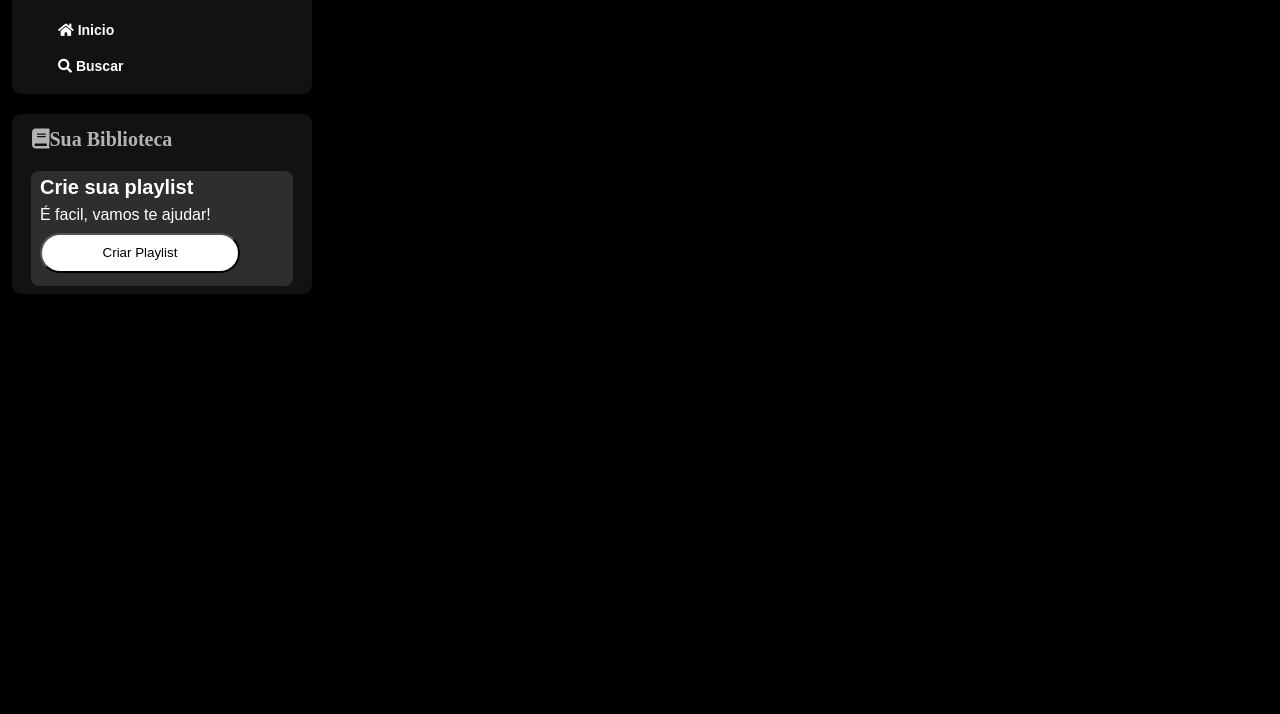
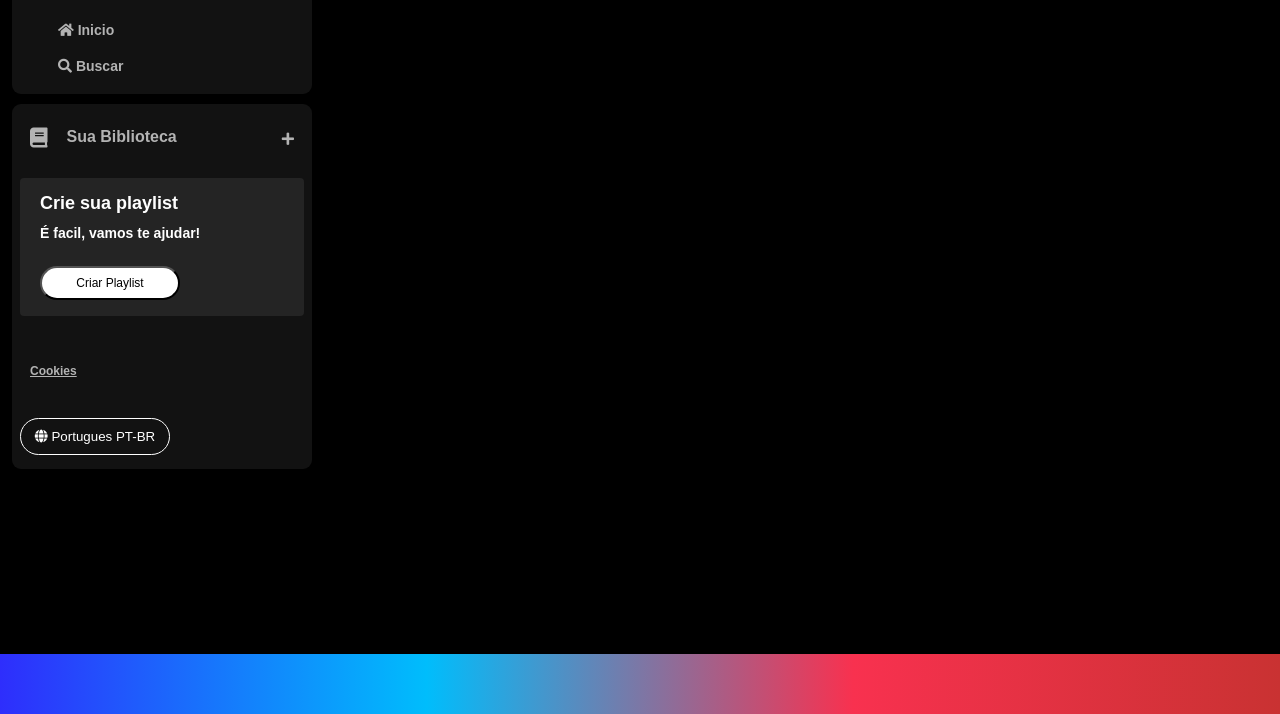
Before and after one commit to samp-7/Alura, a plain HTML site: page imersao-frontend/index.html in a window 1280 px wide. Shown: the part 86-800 px from the top of the page. Drawn offline with Linux system fonts and the light colour scheme.

Commit message:
aula 2 com footer incompletokkkkkk

```diff
--- a/imersao-frontend/css/style.css
+++ b/imersao-frontend/css/style.css
@@ -1,6 +1,5 @@
 
 * {
-    color: white;
     font-family: "DM Sants", sans-serif;
 }
 body {
@@ -51,54 +50,136 @@ body {
     font-family: "DM Sants", sans-serif;
 }
 
-.section__library {
+.library {
     background-color: #121212;
-    margin-top: 20px;
+    border-radius: 9px;
+    margin-top: 10px;
     display: flex;
+    justify-content: space-between;
     flex-direction: column;
-    gap: 10px;
-    border-radius: 9px;
-    width: 300px;
-    height: 180px;
+    padding: 4px 8px;
+    color: #b3b3b3;
+    font-weight: 600;
+    font-size: 14px
 }
 
-.library {
-    padding: 15px 0 12px 20px;
+.library__container {
+    display: flex;
+    justify-content: space-between;
+    /* padding: 15px 0 12px 20px;
     font-size: 17px;
     font-weight: 500;
+     */
+}
+
+.library__button {
+    display: flex;
+    margin-right: 10px;
+    color: #b3b3b3;
+    background: transparent;
+    border: none;
+    font-size: 1rem;
+    font-weight: 700;
+    font-family: "DM Sants", sans-serif;
+    text-align: center;
+    text-decoration: none;
+    text-transform: none;
+    padding: 20px 10px;
 
 }
 
-.library a span{
+.library__button .fa {
+    font-size: 20px;
+    margin-right: 10px;
+    font-weight: 300;
+    padding-right: 9px;
+}
+
+.library__container .fa-plus {
+    margin: 24px 10px;
+}
+
+
+
+.section__playlist {
+    display: flex;
+    align-items: flex-start;
+    justify-content: space-between;
+    font-family: "DM Sants", sans-serif;;
+    gap: 20px;
+    background-color: #242424;
     color: #b3b3b3;
-    font-size: 20px;
+    font-weight: 600;
+    font-size: 14px;
+    border-radius: 4px;
+    margin: 8px 0;
+    padding: 16px 20px;
+}
+
+.section__content {
+    display: flex;
+    flex-direction: column;
+}
+
+.section__content .text {
+    padding-bottom: 14px;
+    color: white;
+}
+
+.section__content .title {
+    font-size: 18px;
+    font-weight: 700;
+}
+
+.section__content .subtitle {
+    font-weight: 500;
+    font-size: 12px;
+}
+
+.section__content .button__playlist {
+    color: black;
+    background-color: white;
+    display: flex;
+    justify-content: center;
+    border-radius: 20px;
+    font-size: 12px;
+    font-weight: 700px;
+    font-family: "DM Sants", sans-serif;
+    padding: 8px;
+    text-decoration: none;
+    text-transform: none;
+    margin-top: 12px;
+    width: 140px;
+}
+
+.cookies {
+    padding-left: 10px;
+    margin: 40px 0;
+}
+
+.cookies a {
+    color:#b3b3b3;
+    font-family: "DM Sants", sans-serif;
+    font-weight: 600;
+    font-size: 12px;
+}
+
+.button__language {
+    background: transparent;
+    border-radius: 30px;
+    border: 1px white solid;
+    color: white;
+    padding: 10px;
+    width: 150px;
+    margin-bottom: 10px;
 
 }
 
-.playlist {
-    background-color: #2e2e2e;
-    border-radius: 8px;
-    font-family: "DM Sants", sans-serif;
-    margin: 0 19px 30px 19px;
-    padding: 6px 0 13px 9px;
+footer {
+    position: absolute;
+    right: 0;
+    bottom: 0;
+    height: 60px;
+    width: 100vw;
+    background: linear-gradient(to right, #2e2efc, #00bdfc, #f8314f, #c93232);
 }
-
-.playlist h3 {
-    font-size: 20px;
-    font-weight: bolder;
-}
-
-.playlist p {
-    margin-top: 10px;
-    padding-bottom: 10px;
-}
-
-.playlist button {
-    border-radius: 30px;
-    outline: none;
-    color: black;
-    background-color: white;
-    width: 200px;
-    height: 40px;
-
-}
--- a/imersao-frontend/index.html
+++ b/imersao-frontend/index.html
@@ -13,13 +13,11 @@
 <body>
     <div class="sidebar">
         <nav class="sidebar__nav">
-
             <div class="logo">
                 <a href="#">
                     <img src="assets/icons/logo-spotify.png" alt="logo do spotify">
                 </a>
             </div>
-
                 <div class="nav__icons">
                     <ul>
                         <li>
@@ -28,7 +26,6 @@
                                 <span>Inicio</span>
                             </a>
                         </li>
-
                         <li>
                             <a href="#">
                                 <span class="fa fa-search"></span>
@@ -39,24 +36,37 @@
                 </div>
         </nav>
 
-        <section class="section__library">
-            <div class="library">
-                <a href="#">
-                    <span class="fa fa-book">Sua Biblioteca</span>
-                </a>
+        <div class="library">
+            <div class="library__container">
+                <button class="library__button">
+                    <span class="fa fa-book"></span>
+                    <span>Sua Biblioteca</span>
+                </button>
+                <span class="fa fa-plus"></span>
             </div>
 
-            <div class="playlist">
-                <h3>Crie sua playlist</h3>
-                <p>É facil, vamos te ajudar!</p>
-                <button>Criar Playlist</button>
+            <section class="section__playlist">
+                <div class="section__content">
+                    <span class="text title">Crie sua playlist</span>
+                    <span class="text sibtitle">É facil, vamos te ajudar!</span>
+                    <button class="button__playlist">
+                        <span>Criar Playlist</span>
+                    </button>
+                </div>
+            </section>
+
+            <div class="cookies"><a href="#">Cookies</a></div>
+
+            <div class="language">
+                <button class="button__language">
+                    <span class="fa fa-globe"></span>
+                    <span>Portugues PT-BR</span>
+                </button>
             </div>
-        </section>
+        </div>
     </div>
 
-
-
-
+    <footer></footer>
 
 
     <script src="script.js"></script>
```
